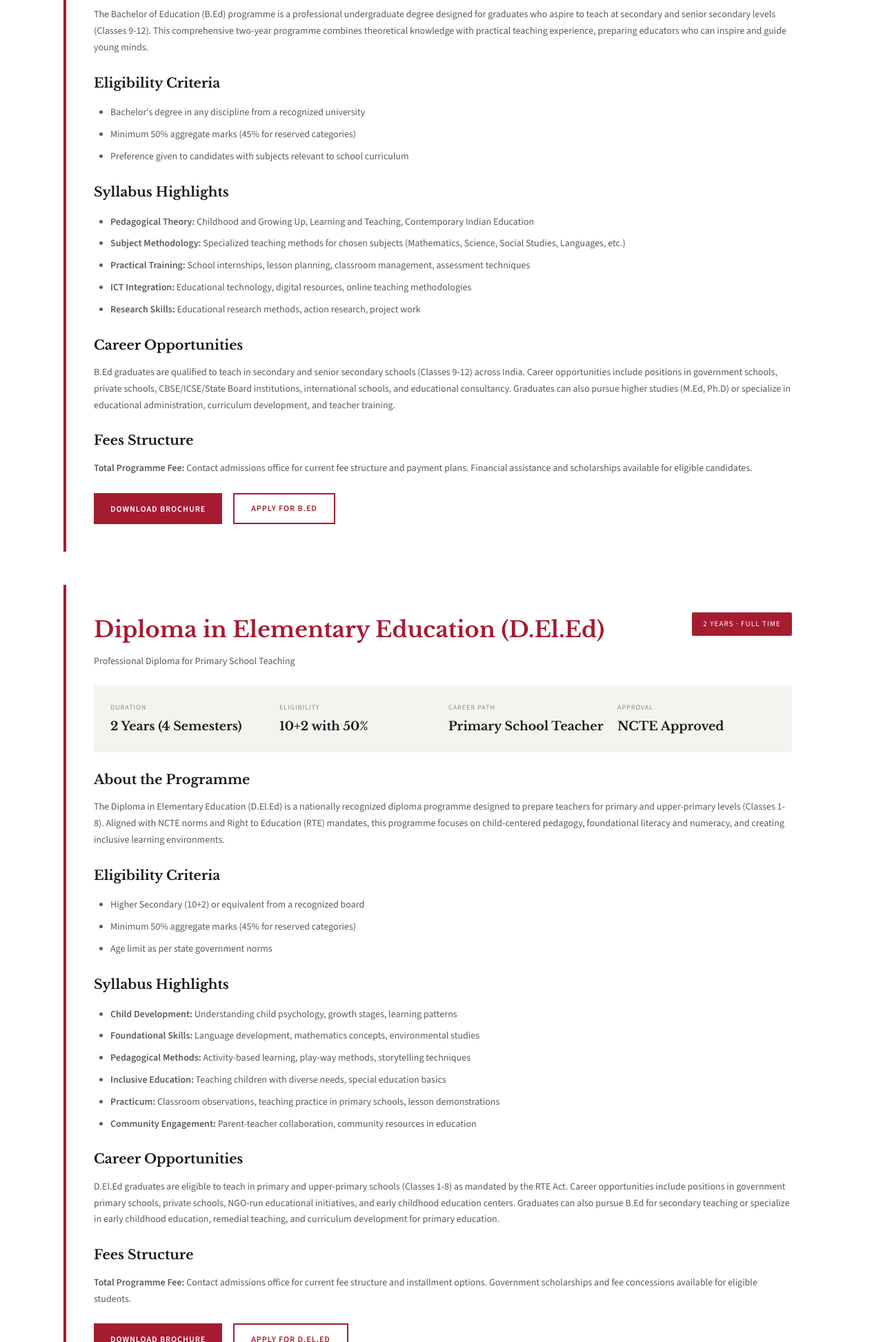
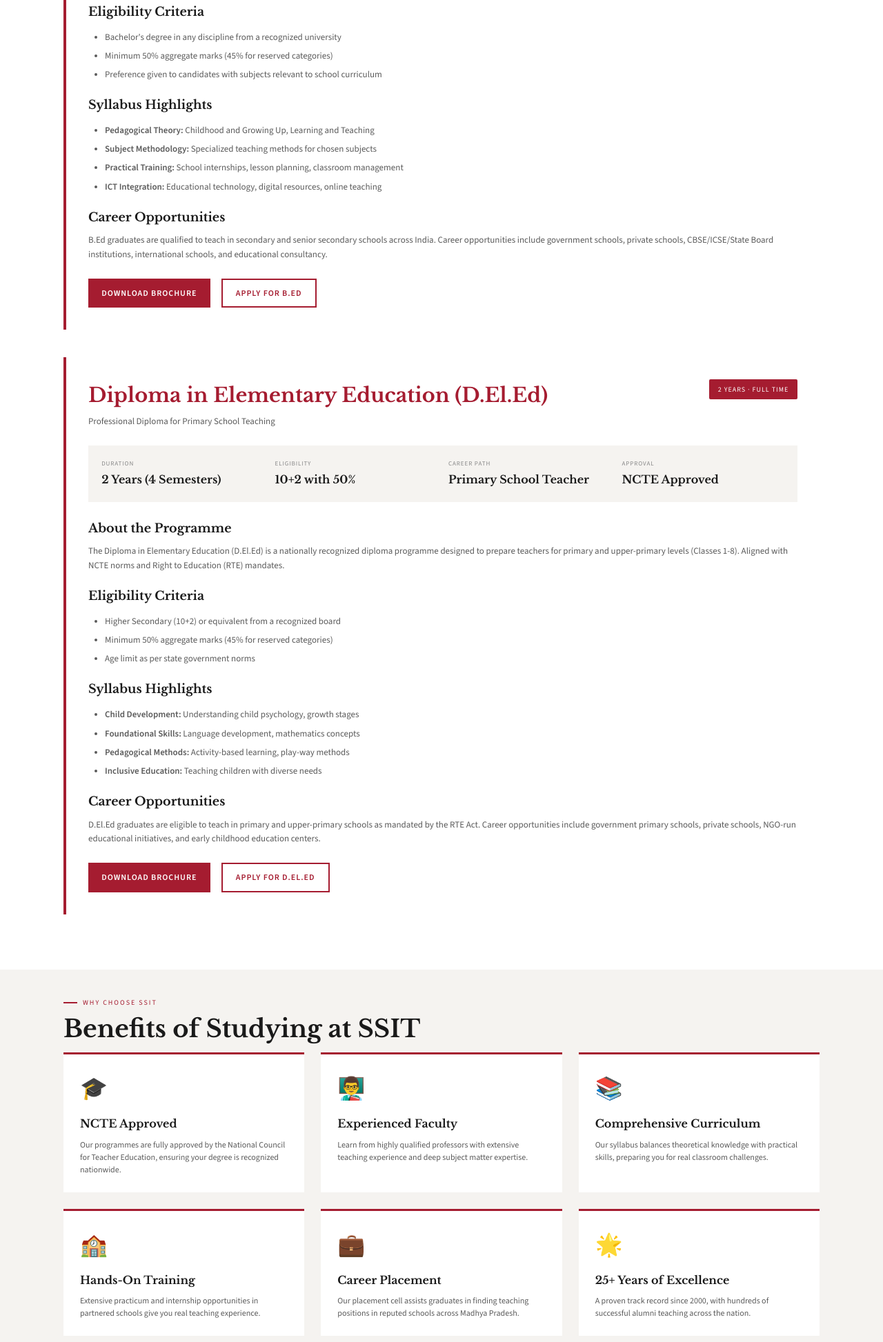
Before and after one commit to waswrongwadi/SSIT-College, a plain HTML site: page courses.html in a window 1280 px wide. Shown: the part 854-2800 px from the top of the page at 69% size. Drawn offline with nearby package versions, Linux system fonts and the light colour scheme.

Commit message:
courses.html

```diff
--- a/courses.html
+++ b/courses.html
@@ -28,15 +28,8 @@
   .container { max-width: 1160px; margin: 0 auto; padding: 0 2rem; }
 
   /* Scroll Animation Base Styles */
-  .fade-up {
-    opacity: 0;
-    transform: translateY(24px);
-    transition: opacity 0.7s cubic-bezier(0.2, 0.9, 0.4, 1.1), transform 0.7s cubic-bezier(0.2, 0.9, 0.4, 1.1);
-  }
-  .fade-up.visible {
-    opacity: 1;
-    transform: translateY(0);
-  }
+  .fade-up { opacity: 0; transform: translateY(24px); transition: opacity 0.7s cubic-bezier(0.2, 0.9, 0.4, 1.1), transform 0.7s cubic-bezier(0.2, 0.9, 0.4, 1.1); }
+  .fade-up.visible { opacity: 1; transform: translateY(0); }
 
   .course-detail, .benefit-card {
     opacity: 0;
@@ -47,6 +40,15 @@
     opacity: 1;
     transform: translateY(0);
   }
+
+  .course-detail:nth-child(1) { transition-delay: 0s; }
+  .course-detail:nth-child(2) { transition-delay: 0.15s; }
+  .benefit-card:nth-child(1) { transition-delay: 0s; }
+  .benefit-card:nth-child(2) { transition-delay: 0.05s; }
+  .benefit-card:nth-child(3) { transition-delay: 0.1s; }
+  .benefit-card:nth-child(4) { transition-delay: 0.15s; }
+  .benefit-card:nth-child(5) { transition-delay: 0.2s; }
+  .benefit-card:nth-child(6) { transition-delay: 0.25s; }
 
   .section-label, .section-title, .section-intro {
     opacity: 0;
@@ -100,8 +102,9 @@
   .mobile-nav .cta-apply-mobile { background: var(--crimson); color: var(--white) !important; text-align: center; margin-top: 0.8rem; border-radius: 4px; }
 
   .search-bar { background: var(--light); border-bottom: 1px solid var(--border); padding: 0.6rem 0; position: relative; }
-  .search-form { display: flex; align-items: center; gap: 0.5rem; max-width: 100%; }
+  .search-form { display: flex; align-items: center; gap: 0.5rem; max-width: 100%; flex-wrap: wrap; }
   .search-form input { flex: 1; border: 1px solid var(--border); padding: 0.5rem 0.8rem; font-family: var(--sans); font-size: 13px; outline: none; background: var(--white); min-width: 160px; }
+  .search-form input:focus { border-color: var(--crimson); }
   .search-form button { background: var(--crimson); color: var(--white); border: none; padding: 0.5rem 1rem; font-family: var(--sans); font-size: 13px; cursor: pointer; white-space: nowrap; }
   .search-form .clear-btn { background: var(--mid); }
   .search-results { position: absolute; top: 100%; left: 0; right: 0; background: var(--white); border: 1px solid var(--border); border-top: none; max-height: 400px; overflow-y: auto; z-index: 50; display: none; box-shadow: 0 4px 12px rgba(0,0,0,0.1); }
@@ -130,35 +133,34 @@
   .section-title { font-family: var(--serif); font-size: clamp(1.3rem, 5vw, 2.2rem); font-weight: 700; color: var(--black); line-height: 1.2; margin-bottom: 0.8rem; }
   .section-intro { font-size: 14px; color: var(--mid); max-width: 760px; line-height: 1.6; margin-bottom: 1.5rem; }
 
-  .course-detail { background: var(--white); border-left: 4px solid var(--crimson); padding: 2.5rem; margin-bottom: 3rem; scroll-margin-top: 120px; }
-  .course-header { display: flex; justify-content: space-between; align-items: flex-start; gap: 2rem; margin-bottom: 1.5rem; flex-wrap: wrap; }
-  .course-title-block h2 { font-family: var(--serif); font-size: clamp(1.4rem, 4vw, 2rem); color: var(--crimson); margin-bottom: 0.5rem; }
-  .course-subtitle { font-size: 14px; color: var(--mid); }
-  .course-badge { background: var(--crimson); color: var(--white); padding: 0.5rem 1rem; font-size: 11px; text-transform: uppercase; letter-spacing: 0.1em; border-radius: 2px; white-space: nowrap; }
+  .course-detail { background: var(--white); border-left: 4px solid var(--crimson); padding: 2rem; margin-bottom: 2.5rem; scroll-margin-top: 120px; }
+  .course-header { display: flex; justify-content: space-between; align-items: flex-start; gap: 1.5rem; margin-bottom: 1.5rem; flex-wrap: wrap; }
+  .course-title-block h2 { font-family: var(--serif); font-size: clamp(1.3rem, 4vw, 1.8rem); color: var(--crimson); margin-bottom: 0.3rem; }
+  .course-subtitle { font-size: 13px; color: var(--mid); }
+  .course-badge { background: var(--crimson); color: var(--white); padding: 0.4rem 0.8rem; font-size: 10px; text-transform: uppercase; letter-spacing: 0.1em; border-radius: 2px; white-space: nowrap; }
 
-  .course-meta { display: grid; grid-template-columns: repeat(auto-fit, minmax(180px, 1fr)); gap: 1rem; background: var(--light); padding: 1.5rem; margin-bottom: 1.5rem; }
-  .meta-item { }
-  .meta-label { font-size: 10px; text-transform: uppercase; letter-spacing: 0.1em; color: var(--muted); margin-bottom: 0.3rem; }
-  .meta-value { font-family: var(--serif); font-size: 1.1rem; color: var(--black); font-weight: 600; }
+  .course-meta { display: grid; grid-template-columns: repeat(auto-fit, minmax(160px, 1fr)); gap: 1rem; background: var(--light); padding: 1.2rem; margin-bottom: 1.5rem; }
+  .meta-label { font-size: 9px; text-transform: uppercase; letter-spacing: 0.1em; color: var(--muted); margin-bottom: 0.2rem; }
+  .meta-value { font-family: var(--serif); font-size: 1rem; color: var(--black); font-weight: 600; }
 
-  .course-content h3 { font-family: var(--serif); font-size: 1.2rem; color: var(--black); margin: 1.5rem 0 0.8rem; }
-  .course-content p { font-size: 14px; color: var(--mid); line-height: 1.7; margin-bottom: 1rem; }
-  .course-content ul { margin: 1rem 0 1.5rem 1.5rem; }
-  .course-content li { font-size: 14px; color: var(--mid); line-height: 1.7; margin-bottom: 0.5rem; }
+  .course-content h3 { font-family: var(--serif); font-size: 1.1rem; color: var(--black); margin: 1.2rem 0 0.6rem; }
+  .course-content p { font-size: 13px; color: var(--mid); line-height: 1.6; margin-bottom: 0.8rem; }
+  .course-content ul { margin: 0.8rem 0 1.2rem 1.5rem; }
+  .course-content li { font-size: 13px; color: var(--mid); line-height: 1.6; margin-bottom: 0.4rem; }
 
   .course-actions { display: flex; gap: 1rem; flex-wrap: wrap; margin-top: 1.5rem; }
-  .btn-primary { background: var(--crimson); color: var(--white); font-family: var(--sans); font-size: 12px; font-weight: 600; text-transform: uppercase; letter-spacing: 0.08em; padding: 0.7rem 1.5rem; border: none; cursor: pointer; text-decoration: none; display: inline-block; transition: background 0.2s; white-space: nowrap; }
+  .btn-primary { background: var(--crimson); color: var(--white); font-family: var(--sans); font-size: 12px; font-weight: 600; text-transform: uppercase; letter-spacing: 0.08em; padding: 0.6rem 1.2rem; border: none; cursor: pointer; text-decoration: none; display: inline-block; transition: background 0.2s; white-space: nowrap; }
   .btn-primary:hover { background: var(--crimson-light); }
-  .btn-outline { background: transparent; color: var(--crimson); font-family: var(--sans); font-size: 12px; font-weight: 600; text-transform: uppercase; letter-spacing: 0.08em; padding: 0.7rem 1.5rem; border: 2px solid var(--crimson); cursor: pointer; text-decoration: none; display: inline-block; transition: all 0.2s; white-space: nowrap; }
+  .btn-outline { background: transparent; color: var(--crimson); font-family: var(--sans); font-size: 12px; font-weight: 600; text-transform: uppercase; letter-spacing: 0.08em; padding: 0.6rem 1.2rem; border: 2px solid var(--crimson); cursor: pointer; text-decoration: none; display: inline-block; transition: all 0.2s; white-space: nowrap; }
   .btn-outline:hover { background: var(--crimson); color: var(--white); }
 
   .benefits-grid { display: grid; grid-template-columns: repeat(3, 1fr); gap: 1.5rem; }
   .benefit-card { background: var(--white); padding: 1.5rem; border-top: 3px solid var(--crimson); }
   .benefit-icon { font-size: 2rem; margin-bottom: 0.8rem; }
   .benefit-card h3 { font-family: var(--serif); font-size: 1rem; color: var(--black); margin-bottom: 0.5rem; }
-  .benefit-card p { font-size: 13px; color: var(--mid); line-height: 1.5; }
+  .benefit-card p { font-size: 12px; color: var(--mid); line-height: 1.5; }
 
-  .back-to-top { position: fixed; bottom: 2rem; right: 2rem; background: var(--crimson); color: var(--white); width: 48px; height: 48px; border-radius: 50%; display: none; align-items: center; justify-content: center; cursor: pointer; box-shadow: 0 4px 12px rgba(0,0,0,0.2); z-index: 90; transition: background 0.2s; }
+  .back-to-top { position: fixed; bottom: 2rem; right: 2rem; background: var(--crimson); color: var(--white); width: 48px; height: 48px; border-radius: 50%; display: none; align-items: center; justify-content: center; cursor: pointer; box-shadow: 0 4px 12px rgba(0,0,0,0.2); z-index: 90; transition: background 0.2s; font-size: 1.5rem; }
   .back-to-top.visible { display: flex; }
   .back-to-top:hover { background: var(--crimson-dark); }
 
@@ -195,7 +197,7 @@
     .topbar .institute-name { font-size: 10px; }
     .page-header { padding: 2rem 0 1.5rem; }
     .section { padding: 1.8rem 0; }
-    .course-detail { padding: 1.5rem; }
+    .course-detail { padding: 1.2rem; }
     .course-header { flex-direction: column; align-items: stretch; }
     .course-actions { flex-direction: column; }
     .course-actions .btn-primary, .course-actions .btn-outline { text-align: center; }
@@ -237,6 +239,7 @@
     </a>
 
     <nav class="desktop-nav">
+      <a href="index.html">Home</a>
       <a href="about.html">About Us</a>
       <a href="courses.html" class="active">Courses</a>
       <a href="events.html">Events</a>
@@ -256,6 +259,7 @@
   </div>
 
   <div class="mobile-nav" id="mobileNav">
+    <a href="index.html">Home</a>
     <a href="about.html">About Us</a>
     <a href="courses.html" class="active">Courses</a>
     <a href="events.html">Events</a>
@@ -325,7 +329,7 @@
 
       <div class="course-content">
         <h3>About the Programme</h3>
-        <p>The Bachelor of Education (B.Ed) programme is a professional undergraduate degree designed for graduates who aspire to teach at secondary and senior secondary levels (Classes 9-12). This comprehensive two-year programme combines theoretical knowledge with practical teaching experience, preparing educators who can inspire and guide young minds.</p>
+        <p>The Bachelor of Education (B.Ed) programme is a professional undergraduate degree designed for graduates who aspire to teach at secondary and senior secondary levels (Classes 9-12). This comprehensive two-year programme combines theoretical knowledge with practical teaching experience.</p>
 
         <h3>Eligibility Criteria</h3>
         <ul>
@@ -336,18 +340,14 @@
 
         <h3>Syllabus Highlights</h3>
         <ul>
-          <li><strong>Pedagogical Theory:</strong> Childhood and Growing Up, Learning and Teaching, Contemporary Indian Education</li>
-          <li><strong>Subject Methodology:</strong> Specialized teaching methods for chosen subjects (Mathematics, Science, Social Studies, Languages, etc.)</li>
-          <li><strong>Practical Training:</strong> School internships, lesson planning, classroom management, assessment techniques</li>
-          <li><strong>ICT Integration:</strong> Educational technology, digital resources, online teaching methodologies</li>
-          <li><strong>Research Skills:</strong> Educational research methods, action research, project work</li>
+          <li><strong>Pedagogical Theory:</strong> Childhood and Growing Up, Learning and Teaching</li>
+          <li><strong>Subject Methodology:</strong> Specialized teaching methods for chosen subjects</li>
+          <li><strong>Practical Training:</strong> School internships, lesson planning, classroom management</li>
+          <li><strong>ICT Integration:</strong> Educational technology, digital resources, online teaching</li>
         </ul>
 
         <h3>Career Opportunities</h3>
-        <p>B.Ed graduates are qualified to teach in secondary and senior secondary schools (Classes 9-12) across India. Career opportunities include positions in government schools, private schools, CBSE/ICSE/State Board institutions, international schools, and educational consultancy. Graduates can also pursue higher studies (M.Ed, Ph.D) or specialize in educational administration, curriculum development, and teacher training.</p>
-
-        <h3>Fees Structure</h3>
-        <p><strong>Total Programme Fee:</strong> Contact admissions office for current fee structure and payment plans. Financial assistance and scholarships available for eligible candidates.</p>
+        <p>B.Ed graduates are qualified to teach in secondary and senior secondary schools across India. Career opportunities include government schools, private schools, CBSE/ICSE/State Board institutions, international schools, and educational consultancy.</p>
       </div>
 
       <div class="course-actions">
@@ -387,7 +387,7 @@
 
       <div class="course-content">
         <h3>About the Programme</h3>
-        <p>The Diploma in Elementary Education (D.El.Ed) is a nationally recognized diploma programme designed to prepare teachers for primary and upper-primary levels (Classes 1-8). Aligned with NCTE norms and Right to Education (RTE) mandates, this programme focuses on child-centered pedagogy, foundational literacy and numeracy, and creating inclusive learning environments.</p>
+        <p>The Diploma in Elementary Education (D.El.Ed) is a nationally recognized diploma programme designed to prepare teachers for primary and upper-primary levels (Classes 1-8). Aligned with NCTE norms and Right to Education (RTE) mandates.</p>
 
         <h3>Eligibility Criteria</h3>
         <ul>
@@ -398,19 +398,14 @@
 
         <h3>Syllabus Highlights</h3>
         <ul>
-          <li><strong>Child Development:</strong> Understanding child psychology, growth stages, learning patterns</li>
-          <li><strong>Foundational Skills:</strong> Language development, mathematics concepts, environmental studies</li>
-          <li><strong>Pedagogical Methods:</strong> Activity-based learning, play-way methods, storytelling techniques</li>
-          <li><strong>Inclusive Education:</strong> Teaching children with diverse needs, special education basics</li>
-          <li><strong>Practicum:</strong> Classroom observations, teaching practice in primary schools, lesson demonstrations</li>
-          <li><strong>Community Engagement:</strong> Parent-teacher collaboration, community resources in education</li>
+          <li><strong>Child Development:</strong> Understanding child psychology, growth stages</li>
+          <li><strong>Foundational Skills:</strong> Language development, mathematics concepts</li>
+          <li><strong>Pedagogical Methods:</strong> Activity-based learning, play-way methods</li>
+          <li><strong>Inclusive Education:</strong> Teaching children with diverse needs</li>
         </ul>
 
         <h3>Career Opportunities</h3>
-        <p>D.El.Ed graduates are eligible to teach in primary and upper-primary schools (Classes 1-8) as mandated by the RTE Act. Career opportunities include positions in government primary schools, private schools, NGO-run educational initiatives, and early childhood education centers. Graduates can also pursue B.Ed for secondary teaching or specialize in early childhood education, remedial teaching, and curriculum development for primary education.</p>
-
-        <h3>Fees Structure</h3>
-        <p><strong>Total Programme Fee:</strong> Contact admissions office for current fee structure and installment options. Government scholarships and fee concessions available for eligible students.</p>
+        <p>D.El.Ed graduates are eligible to teach in primary and upper-primary schools as mandated by the RTE Act. Career opportunities include government primary schools, private schools, NGO-run educational initiatives, and early childhood education centers.</p>
       </div>
 
       <div class="course-actions">
@@ -537,13 +532,16 @@
 
   // Search Functionality
   const searchContent = [
-    { title: 'About SSIT', page: 'About Us', url: 'about.html', content: 'Established 2000 Ratlam Maa Sharda Uchcha Shiksha Samiti NCTE affiliated teacher education' },
+    { title: 'Home - SSIT Ratlam', page: 'Home', url: 'index.html', content: 'teacher education institute B.Ed D.El.Ed NCTE approved Ratlam' },
+    { title: 'About SSIT', page: 'About Us', url: 'about.html', content: 'Established 2000 Ratlam Maa Sharda Uchcha Shiksha Samiti NCTE affiliated' },
     { title: 'B.Ed Programme', page: 'Courses', url: 'courses.html#bed', content: 'Bachelor of Education 2 years secondary teacher training pedagogy 50% marks eligibility' },
     { title: 'D.El.Ed Programme', page: 'Courses', url: 'courses.html#deled', content: 'Diploma Elementary Education primary teacher 2 years 10+2 eligibility' },
+    { title: 'Annual Sports Meet', page: 'Events', url: 'events.html', content: 'January sports athletics cricket football championship' },
+    { title: 'Tech Fest', page: 'Events', url: 'events.html', content: 'February educational technology EdTech workshops' },
+    { title: 'Graduation Ceremony', page: 'Events', url: 'events.html', content: 'April graduation convocation students achievements' },
     { title: 'Campus Infrastructure', page: 'Infrastructure', url: 'infrastructure.html', content: 'Classrooms library computer labs science sports facilities' },
+    { title: 'Photo Gallery', page: 'Gallery', url: 'gallery.html', content: 'Campus photos classrooms library events graduation pictures' },
     { title: 'Contact Us', page: 'Contact', url: 'contact.html', content: 'Address phone email admission inquiry campus visit' },
-    { title: 'Events Calendar', page: 'Events', url: 'events.html', content: 'Annual sports tech fest parent meeting graduation ceremony' },
-    { title: 'Photo Gallery', page: 'Gallery', url: 'gallery.html', content: 'Campus photos classrooms library events graduation pictures' },
   ];
 
   const searchForm = document.getElementById('searchForm');
@@ -551,6 +549,7 @@
   const searchResults = document.getElementById('searchResults');
   const clearBtn = document.getElementById('clearBtn');
 
+  if (searchForm && searchInput && searchResults && clearBtn) {
     searchForm.addEventListener('submit', function(e) {
       e.preventDefault();
       performSearch();
@@ -559,6 +558,9 @@
     searchInput.addEventListener('input', function() {
       if (this.value.trim()) {
         clearBtn.style.display = 'block';
+        if (this.value.trim().length > 0) {
+          performSearch();
+        }
       } else {
         clearBtn.style.display = 'none';
         searchResults.classList.remove('active');
@@ -573,7 +575,10 @@
 
     function performSearch() {
       const query = searchInput.value.trim().toLowerCase();
-    if (!query) return;
+      if (!query) {
+        searchResults.classList.remove('active');
+        return;
+      }
 
       const results = searchContent.filter(item =>
         item.title.toLowerCase().includes(query) ||
@@ -602,6 +607,7 @@
         searchResults.classList.remove('active');
       }
     });
+  }
 
   // Download Brochure Buttons
   const brochureButtons = document.querySelectorAll('.download-brochure');
@@ -612,7 +618,7 @@
     });
   });
 
-  // Check URL for hash and scroll to course
+  // Hash scroll for course sections
   window.addEventListener('load', function() {
     const hash = window.location.hash;
     if (hash) {
@@ -636,9 +642,11 @@
     }
   });
 
+  if (backToTop) {
     backToTop.addEventListener('click', function() {
       window.scrollTo({ top: 0, behavior: 'smooth' });
     });
+  }
 
   // Scroll Animations
   (function() {
```
Lines whose indentation alone changed are shown as unchanged.
